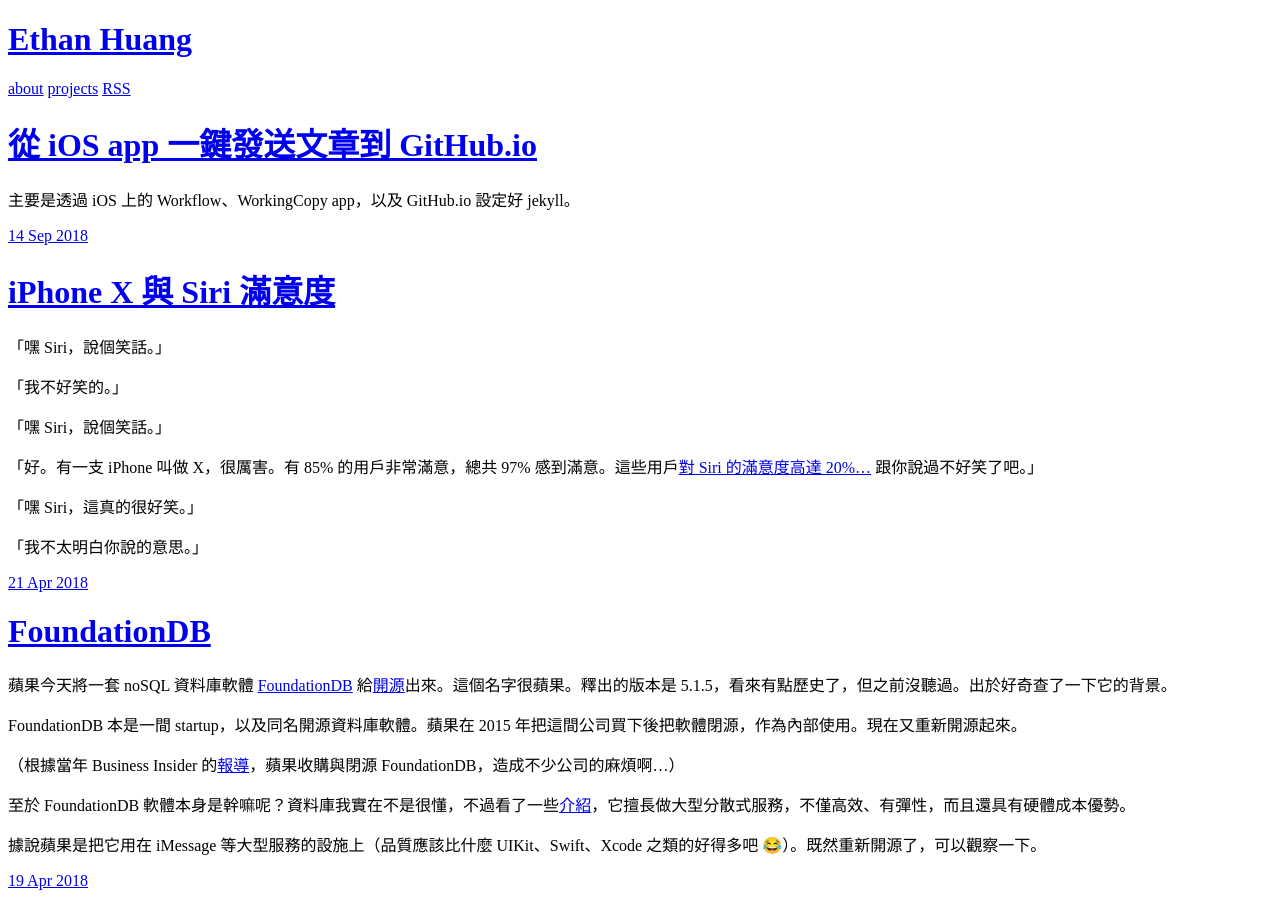
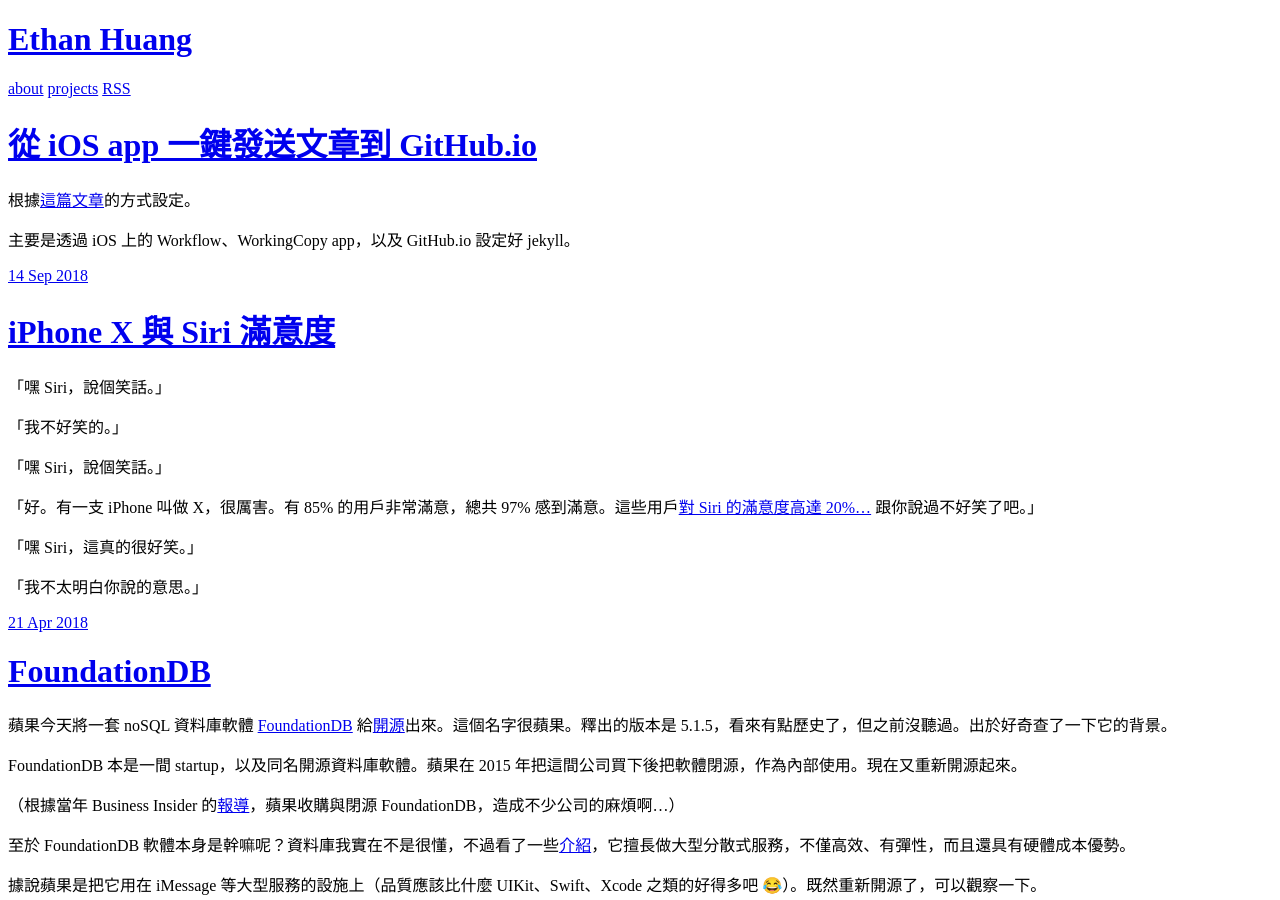
Before and after one commit to ethanhuang13/13h.tw, a Jekyll site: the page built from index.html, in a window 1280 px wide and 900 px high. Built offline with Jekyll 4.4.1, drawn with Linux system fonts in a browser that asks for light colours; the list of posts is cut into pages by our own code.

Commit message:
Publish "從 iOS app 一鍵發送文章到 GitHub.io"

```diff
--- a/_posts/2018-09-14-%E5%BE%9E-ios-app-%E4%B8%80%E9%8D%B5%E7%99%BC%E9%80%81%E6%96%87%E7%AB%A0%E5%88%B0-github-io.markdown
+++ b/_posts/2018-09-14-%E5%BE%9E-ios-app-%E4%B8%80%E9%8D%B5%E7%99%BC%E9%80%81%E6%96%87%E7%AB%A0%E5%88%B0-github-io.markdown
@@ -1,13 +1,7 @@
 ---
 layout: post
-title: "從 iOS app 一鍵發送文章到 GitHub.io"
-date: 2018-09-14
-author: ethanhuang13
-tags:
-  -
-category: blog
-blog: true
+title: 從 iOS app 一鍵發送文章到 GitHub.io
 ---
-
+根據[這篇文章](https://www.ryandaigle.com/a/ipad-pro-publishing-from-ulysses-to-jekyll-with-one-tap/)的方式設定。
 
 主要是透過 iOS 上的 Workflow、WorkingCopy app，以及 GitHub.io 設定好 jekyll。
```
